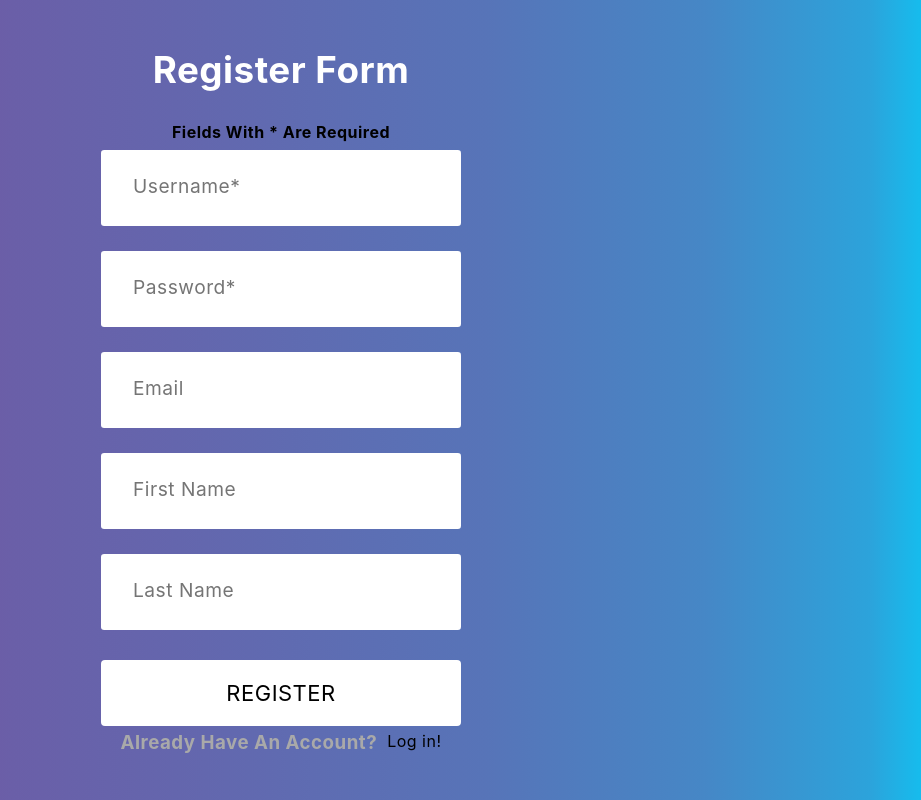
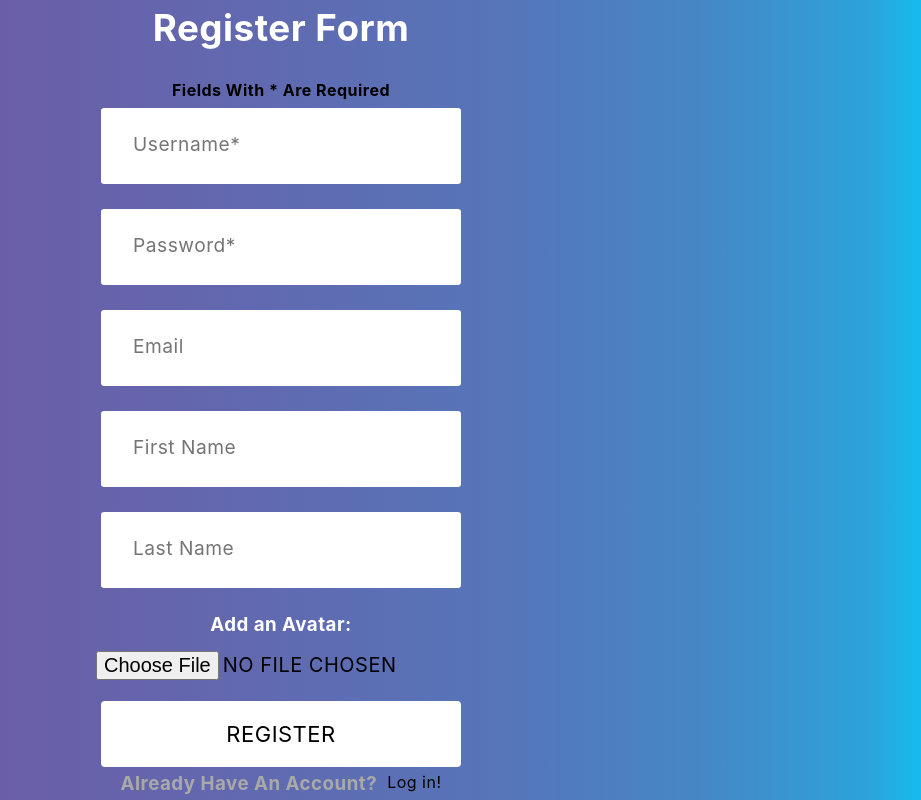
Before and after one commit to roro0109/Encrypted-Chat-Project, a React (Create React App) app: page / in a window 1280 px wide. Both pictures are taken after a click on the element "Sign Up!". Shown: the whole page, without its empty margins (359-1280 px from the left). Built offline with nearby package versions, Linux system fonts and the light colour scheme; the HTML template or start-up script is replaced by a standard one.

Commit message:
added component avatar

```diff
--- a/src/App.css
+++ b/src/App.css
@@ -312,6 +312,27 @@
   margin: 5px;
   width: 90%;
 }
+
+.file-button {
+  border-radius: 4px;
+  border: none;
+  color: black;
+  text-align: center;
+  text-transform: uppercase;
+  font-size: 20px;
+  display: flex;
+  align-items: center;
+  justify-content: center;
+  direction: 'ltr';
+  padding: 10px;
+  width: 90px;
+  height: 50px;
+  transition: all 0.4s;
+  cursor: pointer;
+  margin: 5px;
+  width: 90%;
+}
+
 .button span {
   cursor: pointer;
   display: inline-block;
@@ -346,7 +367,9 @@
   top: 12px;
   font-size: 24px;
   font-weight: 700;
-  color: white;
+  color: rgb(255, 255, 255);
+  background-color: #64237d;
+  padding:10px;
 }
 
 .logout-tab {
@@ -355,4 +378,6 @@
   right: 22px;
   color: white;
   cursor: pointer;
+  background-color: #64237d;
+  padding: 10px;
 }
--- a/src/components/ChatFeed.jsx
+++ b/src/components/ChatFeed.jsx
@@ -12,12 +12,6 @@ const ChatFeed = (props) => {
     window.location.reload();
   };
 
-  const getFile = async (url) => {
-    const response = await fetch(url);
-    const data = await response.blob();
-
-    return new File([data], "userPhoto.jpg", { type: 'image.jpeg' })
-  }
 
   const renderReadReceipts = (message, isMyMessage) => chat.people.map((person, index) => person.last_read === message.id && (
     <div
@@ -25,6 +19,7 @@ const ChatFeed = (props) => {
       className="read-receipt"
       style={{
         float: isMyMessage ? 'right' : 'left',
+
         backgroundImage: person.person.avatar && `url(${person.person.avatar})`,
       }}
     />
--- a/src/components/RegisterForm.jsx
+++ b/src/components/RegisterForm.jsx
@@ -32,6 +32,7 @@ const RegisterForm = (props) => {
         setEmail('');
         setFirst('');
         setLast('');
+        setAvatar('');
 
         props.stopRegistering();
         alert('Successfully registered, please log in');
@@ -40,6 +41,13 @@ const RegisterForm = (props) => {
         alert('Could not register, username is already taken');
         console.log(error);
       });
+    }
+
+    const getFile = async (url) => {
+      const response = await fetch(url);
+      const data = await response.blob();
+
+      return new File([data], "userPhoto.jpg", { type: 'image.jpeg' })
     }
 
     const logInHandler = () => {
@@ -58,7 +66,11 @@ const RegisterForm = (props) => {
               <input type="email" value={email} onChange={(e) => setEmail(e.target.value)} className="input" placeholder="Email" />
               <input type="first" value={first} onChange={(e) => setFirst(e.target.value)} className="input" placeholder="First Name" />
               <input type="last" value={last} onChange={(e) => setLast(e.target.value)} className="input" placeholder="Last Name" />
-              <div align="center">
+              <div style={{justifyContent: 'center' ,direction: 'ltr', display: 'flex'}}>
+                <h3 style={{color: 'white'}}>Add an Avatar:</h3>
+              </div>
+              <input type="file" id="img" name="img" accept="image/*" value={avatar} onChange={(e) => setAvatar(e.target.value)} className="file-button"/>
+                <div align="center">
                 <button type="submit" className="button">
                   <span>Register</span>
                 </button>
--- a/src/components/TheirMessage.jsx
+++ b/src/components/TheirMessage.jsx
@@ -1,4 +1,5 @@
 import { decrypt } from "./EncryptorDecryptor";
+import { Avatar } from 'react-chat-engine';
 
 const TheirMessage = ({ lastMessage, message }) => {
   const isFirstMessageByUser = !lastMessage || lastMessage.sender.username !== message.sender.username;
@@ -10,6 +11,7 @@ const TheirMessage = ({ lastMessage, message }) => {
           className="message-avatar"
           style={{ backgroundImage: message.sender && `url(${message.sender.avatar})` }}
         />
+
       )}
       {message.attachments && message.attachments.length > 0
         ? (
```
Also changed, not shown: male_boy_person_people_avatar_icon_159358.png (added), src/components/ChatCard.jsx (renamed from src/components/ChatCard.js), 1 other file (tests, documents, lock files or other folders).
